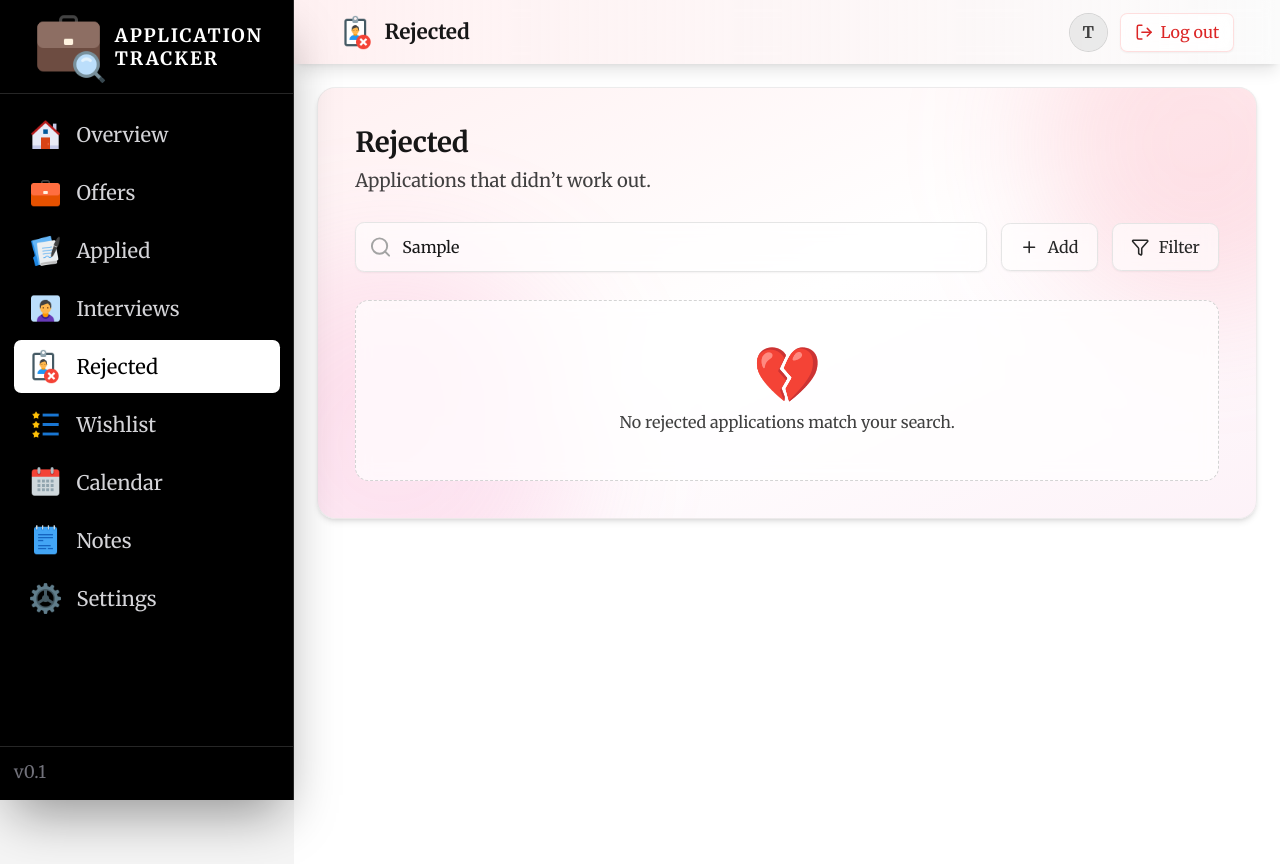
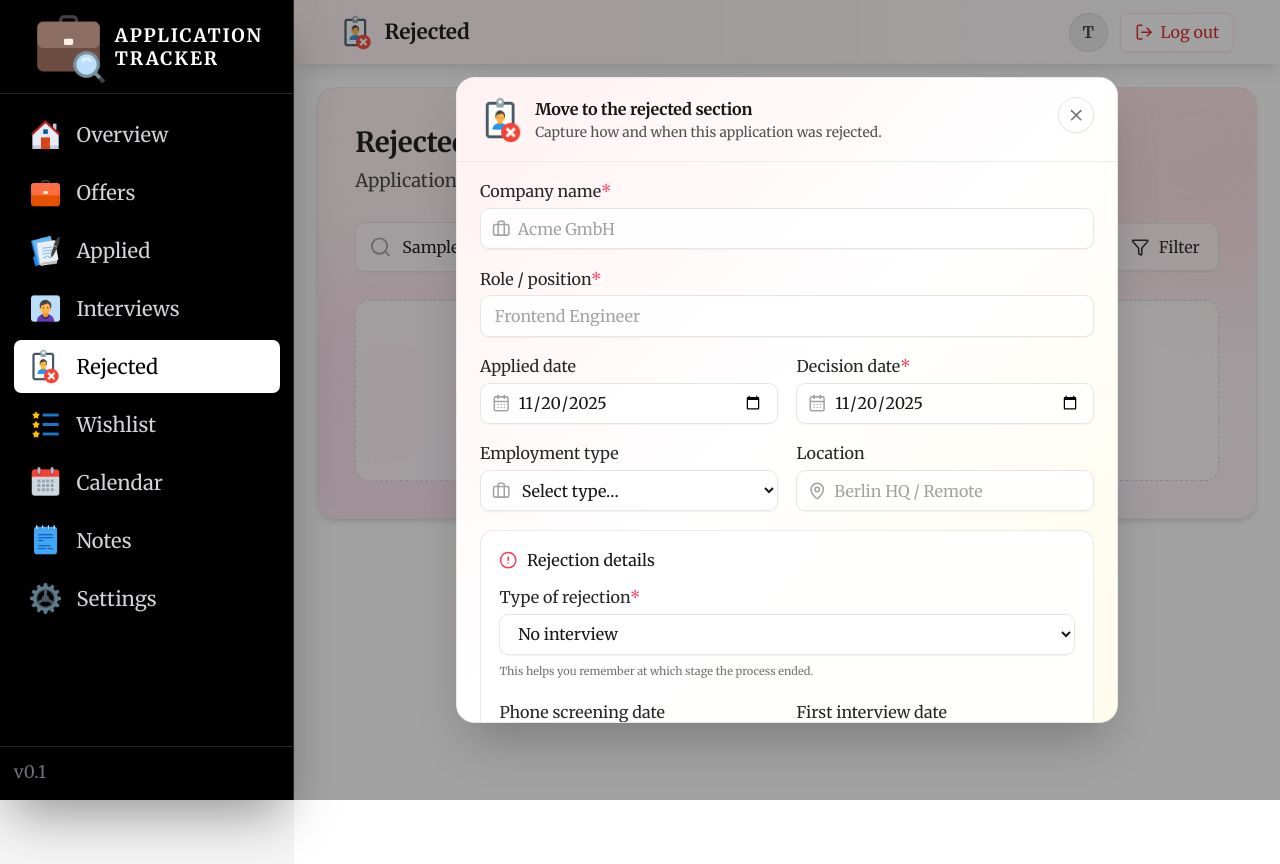
Before and after one commit to ThaerA7/applications_tracker, a Next.js app: page /rejected in a window 1280 px wide. Both pictures are taken after typing "Sample" into the empty fields and a click on the button "Add". Built offline with nearby package versions, Linux system fonts and the light colour scheme.

Commit message:
fixed the icons of the dialogs

```diff
--- a/app/rejected/page.tsx
+++ b/app/rejected/page.tsx
@@ -3,6 +3,9 @@
 
 import Image from 'next/image';
 import { useMemo, useState } from 'react';
+import MoveToRejectedDialog, {
+  type RejectionDetails,
+} from '@/components/MoveToRejectedDialog';
 import {
   Search,
   Plus,
@@ -18,6 +21,7 @@ import {
   Ban,
   Link as LinkIcon,
 } from 'lucide-react';
+
 
 type InterviewType = 'phone' | 'video' | 'in-person';
 
@@ -93,6 +97,13 @@ function formatDate(iso: string) {
 
 export default function RejectedPage() {
   const [query, setQuery] = useState('');
+  const [dialogOpen, setDialogOpen] = useState(false);
+
+  // optional: do something when the dialog is submitted
+  const handleRejectionCreated = (details: RejectionDetails) => {
+    // For now just log, or replace with API call / state update
+    console.log('Rejection created from dialog:', details);
+  };
 
   const filtered = useMemo(() => {
     const q = query.toLowerCase().trim();
@@ -104,12 +115,15 @@ export default function RejectedPage() {
         item.location,
         item.contact?.name,
         item.contact?.email,
-        item.hadInterview ? INTERVIEW_TYPE_META[item.interviewType!]?.label : 'no interview',
+        item.hadInterview
+          ? INTERVIEW_TYPE_META[item.interviewType!]?.label
+          : 'no interview',
       ]
         .filter(Boolean)
         .some((v) => String(v).toLowerCase().includes(q)),
     );
   }, [query]);
+
 
   return (
     <section
@@ -158,9 +172,10 @@ export default function RejectedPage() {
     />
   </div>
 
-  {/* Add (glass, matches Filter) */}
+    {/* Add (glass, matches Filter) */}
   <button
     type="button"
+    onClick={() => setDialogOpen(true)}
     className={[
       'inline-flex items-center gap-2 rounded-lg px-4 py-2.5 text-sm font-medium text-neutral-800',
       'bg-white/70 backdrop-blur supports-[backdrop-filter]:bg-white/60',
@@ -171,6 +186,7 @@ export default function RejectedPage() {
     <Plus className="h-4 w-4" aria-hidden="true" />
     Add
   </button>
+
 
   {/* Filter (glass sibling) */}
   <button
@@ -327,11 +343,20 @@ export default function RejectedPage() {
         })}
 
         {filtered.length === 0 && (
-          <div className="col-span-full flex flex-col items-center justify-center rounded-xl border border-dashed border-neutral-300 bg-white/70 p-10 text-center backdrop-blur">
-            <div className="mb-2 text-5xl">💔</div>
-            <p className="text-sm text-neutral-700">No rejected applications match your search.</p>
-          </div>
-        )}
+        <div className="col-span-full flex flex-col items-center justify-center rounded-xl border border-dashed border-neutral-300 bg-white/70 p-10 text-center backdrop-blur">
+          <div className="mb-2 text-5xl">💔</div>
+          <p className="text-sm text-neutral-700">
+            No rejected applications match your search.
+          </p>
+        </div>
+      )}
+      {/* Dialog mount */}
+      <MoveToRejectedDialog
+        open={dialogOpen}
+        onClose={() => setDialogOpen(false)}
+        application={null} // or pass a real application object when coming from another page
+        onRejectionCreated={handleRejectionCreated}
+      />
       </div>
     </section>
   );
--- a/components/MoveApplicationDialog.tsx
+++ b/components/MoveApplicationDialog.tsx
@@ -71,7 +71,7 @@ const MoveApplicationDialog: FC<MoveApplicationDialogProps> = ({
         >
           {/* Header */}
           <div className="flex items-start justify-between border-b border-neutral-200/70 px-5 py-4">
-            <div className="flex items-center gap-3">
+            <div className="flex items-center gap-2">
               <img
                 src="/icons/move.png"
                 alt="Move icon"
--- a/components/MoveToRejectedDialog.tsx
+++ b/components/MoveToRejectedDialog.tsx
@@ -252,14 +252,14 @@ export default function MoveToRejectedDialog({
       >
         {/* Header */}
 <div className="flex items-start justify-between border-b border-neutral-200/70 px-5 py-4">
-          <div className="flex items-center gap-3">
-            <div className="flex h-10 w-10 items-center justify-center rounded-xl border border-rose-200 bg-white/80 overflow-hidden">
+  <div className="flex items-center gap-2">
+    {/* Title icon without background container */}
     <img
       src="/icons/cancel.png"
       alt="Rejected"
-                className="h-8 w-8 object-contain"
+      className="h-9 w-9 md:h-10 md:w-10 object-contain"
     />
-            </div>
+
     <div>
       <h2
         id="move-to-rejected-title"
@@ -272,6 +272,7 @@ export default function MoveToRejectedDialog({
       </p>
     </div>
   </div>
+
 
           <button
             type="button"
--- a/components/ScheduleInterviewDialog.tsx
+++ b/components/ScheduleInterviewDialog.tsx
@@ -286,7 +286,7 @@ export default function ScheduleInterviewDialog({
       >
         {/* Header */}
         <div className="flex items-start justify-between border-b border-neutral-200/70 px-5 py-4">
-          <div className="flex items-center gap-3">
+          <div className="flex items-center gap-2">
             <img
               src="/icons/calendar.png"
               alt="Schedule interview"
```
Lines whose indentation alone changed are shown as unchanged.
